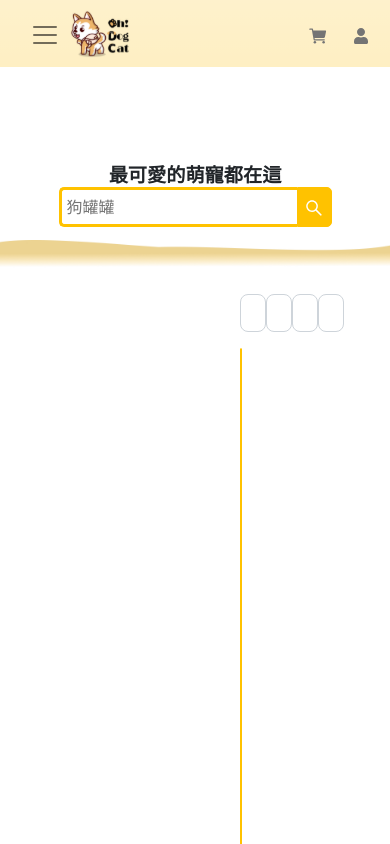
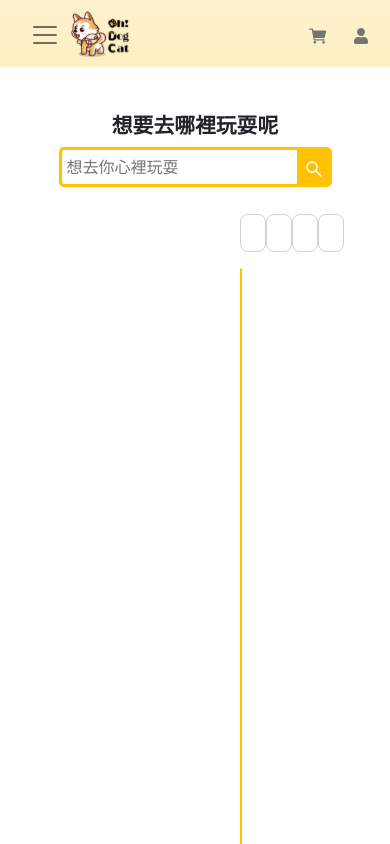
Before and after one commit to elhuai/urbaneleganceboutique, a React (Create React App) app: page /ec-productfilter in a window 390 px wide. Shown: the top 844 px of the page. Built offline with nearby package versions, Linux system fonts and the light colour scheme; grey boxes are pictures that could not be loaded.

Commit message:
searchBar匯入

```diff
--- a/package.json
+++ b/package.json
@@ -51,5 +51,10 @@
     "eslint-plugin-react": "^7.30.1",
     "eslint-plugin-react-hooks": "^4.6.0",
     "prettier": "^2.7.1"
+  },
+  "workbench.colorCustomizations": {
+    "activityBar.background": "#fe9d47fd",
+    "titleBar.activeBackground": "#b9b9b9fd",
+    "titleBar.activeForeground": "#ffffff"
   }
 }
--- a/src/components/EC/EC_homePage/EC_HomePageCard/_EC_HomePageCard.scss
+++ b/src/components/EC/EC_homePage/EC_HomePageCard/_EC_HomePageCard.scss
@@ -4,7 +4,7 @@ $button-color-remove: #EF7A70;
 
 // 左方標題
 .ec_card {
-  max-width: 1440px;
+  max-width: 1280px;
   width: 100%;
   margin: 1rem auto;
 
@@ -15,22 +15,22 @@ $button-color-remove: #EF7A70;
 
   &_main_img {
     border-radius: 8px;
-    width: 300px;
+    width: 280px;
     height: 350px;
     object-fit: cover;
   }
 
   &_recommend_list {
-    max-width: 1140px;
+    max-width: 1000px;
   }
 }
 
 // 右方列表
 .ec_card {
   &_card {
-    width: 260px;
+    width: 230px;
     height: 350px;
-    margin-left: 1.2rem;
+    margin-left: 1rem;
     border: 2px solid $main-color;
     border-radius: 8px;
     overflow: hidden;
--- a/src/components/EC/EC_homePage/EC_HomePageCategory/_EC_HomePageCategory.scss
+++ b/src/components/EC/EC_homePage/EC_HomePageCategory/_EC_HomePageCategory.scss
@@ -1,5 +1,5 @@
 .ec_category {
-  max-width: 1440px;
+  max-width: 1280px;
   width: 100%;
   margin: 1rem auto;
 
--- a/src/components/EC/EC_homePage/EC_HomePageSlider/_EC_homePages_slider.scss
+++ b/src/components/EC/EC_homePage/EC_HomePageSlider/_EC_homePages_slider.scss
@@ -11,8 +11,8 @@ $fmain_color: #ffc200; // 主色
 
 .ecHomePage_slider {
   .ecHomePage_img {
-    max-height: 500px;
-    max-width: 1440px;
+    // max-height: 500px;
+    max-width: 1280px;
     width: 100%;
     border-radius: 15px;
     overflow: hidden;
--- /dev/null
+++ b/src/components/SearchBar/SearchBar_search.js
@@ -0,0 +1,41 @@
+import './_SearchBar_search.scss';
+import main_search_left_dog from '../../images/main_search_left_dog.png';
+import main_search_right_dog from '../../images/main_search_right_dog.png';
+import { AiOutlineSearch } from 'react-icons/ai';
+
+function SearchBar(props) {
+  const { searchBar_title, searchBar_placeholder } = props;
+  return (
+    <>
+      <section className="searchBar_section_main_bg mb-4">
+        <div className="searchBar_main_search">
+          <h4 className="searchBar_searchTitle"> {searchBar_title}</h4>
+          <div className="searchBar_search">
+            <input
+              type="text"
+              className="searchBar_searchTerm"
+              placeholder={searchBar_placeholder}
+            />
+            <button type="submit" className="searchBar_searchButton">
+              <i className="searchBar_fa searchBar_fa-search">
+                <AiOutlineSearch />
+              </i>
+            </button>
+          </div>
+          <img
+            className="searchBar_main_search_left_dog"
+            src={main_search_left_dog}
+            alt="left_dog"
+          />
+          <img
+            className="searchBar_main_search_right_dog"
+            src={main_search_right_dog}
+            alt="right_dog"
+          />
+        </div>
+      </section>
+    </>
+  );
+}
+
+export default SearchBar;
--- a/src/components/SearchBar/SearchList_search.js
+++ /dev/null
@@ -1,42 +0,0 @@
-import './_SearchList_search.scss';
-import main_search_left_dog from '../../images/main_search_left_dog.png';
-import main_search_right_dog from '../../images/main_search_right_dog.png';
-import { AiOutlineSearch } from 'react-icons/ai';
-
-const SearchBar = () => {
-  return (
-    <>
-      <section className="comList_section_main_bg mb-4">
-        {/* <img className="comList_main_bg" src={main_search_bg} alt="main_bg" /> */}
-        <div className="comList_main_search">
-          {/* <div className='comList_main_search_text'>最可愛的萌寵都在這</div> */}
-          <h5 className="searchList_searchTitle"> 最可愛的萌寵都在這</h5>
-          <div className="searchList_search">
-            <input
-              type="text"
-              className="searchList_searchTerm"
-              placeholder="狗罐罐"
-            />
-            <button type="submit" className="searchList_searchButton">
-              <i className="searchList_fa searchList_fa-search">
-                <AiOutlineSearch />
-              </i>
-            </button>
-          </div>
-          <img
-            className="comList_main_search_left_dog"
-            src={main_search_left_dog}
-            alt="left_dog"
-          />
-          <img
-            className="comList_main_search_right_dog"
-            src={main_search_right_dog}
-            alt="right_dog"
-          />
-        </div>
-      </section>
-    </>
-  );
-};
-
-export default SearchBar;
--- a/src/components/SearchBar/_SearchList_search.scss
+++ b/src/components/SearchBar/_SearchBar_search.scss
@@ -10,36 +10,35 @@ body{
 }
 ///
 // ===== comList_main_search ===== //
-.comList_section_main_bg{
+.searchBar_section_main_bg{
   padding-top: 40px;
 }
 
-.comList_main_bg{
+.searchBar_main_bg{
   max-width: 40%;
 
   // padding-top: 120px;
 }
 
-.comList_main_search{
+.searchBar_main_search{
   height: 150px;
   position: relative;
   display: flex;
   flex-direction: column;
   justify-content: center;
   align-items: center;
-  // background: url(../../../images/main_search_bg.jpg) bottom/100%  no-repeat;
 
 }
 
 
-.comList_main_search_left_dog{
+.searchBar_main_search_left_dog{
   width: 80px;
   position: absolute;
   top: 22px;
   left: calc(100% - 64%)
 }
 
-.comList_main_search_right_dog{
+.searchBar_main_search_right_dog{
   position: absolute;
   width: 80px;
   top: 27px;
@@ -47,17 +46,17 @@ body{
 }
 
 
-.searchList_searchTitle{
+.searchBar_searchTitle{
   margin: 0 30%;
-  font-size: 1.2rem ;
+  font-size: 1.3rem ;
   font-weight: 700;
 }
-.searchList_search {
+.searchBar_search {
   width: 50%;
   display: flex;
 }
 
-.searchList_searchTerm {
+.searchBar_searchTerm {
   width: 100%;
   border: 3px solid #ffc200;
   border-right: none;
@@ -68,24 +67,23 @@ body{
   color: #D5EEEE;
 }
 
-.searchList_searchTerm:focus{
-  color: #ffc200;
+.searchBar_searchTerm:focus{
+  color:black;
 }
 
-.searchList_searchButton {
+.searchBar_searchButton {
   width: 40px;
-  height: 36px;
   border: 1px solid #ffc200;
+  height: 40px;
   background: #ffc200;
   text-align: center;
-  height: 40px;
   color: #fff;
   border-radius: 0 5px 5px 0;
   cursor: pointer;
   font-size: 20px;
 }
 
-.searchList_wrap{
+.searchBar_wrap{
   margin: 3% 35%;
 
   left: 50%;
@@ -95,21 +93,23 @@ body{
 
 // ========== RWD ======== //
 @media (max-width: 768px) {
-  .searchList_search {
-    width:70%
+  .searchBar_search {
+    width:70%;
+    margin: 10px auto;
   }
-  .searchList_searchTitle{
+  .searchBar_main_search{
+    height: 70px;
+  }
+  .searchBar_searchTitle{
     margin: 0;
   }
 
-  .comList_main_search_left_dog{
+  .searchBar_main_search_left_dog{
     display: none;
   }
 
-  .comList_main_search_right_dog{
+  .searchBar_main_search_right_dog{
     display: none;
   }
 
-
-
 }
--- a/src/pages/Ecommerce/EC_Living_Homepage/EC_Living_Homepage.js
+++ b/src/pages/Ecommerce/EC_Living_Homepage/EC_Living_Homepage.js
@@ -1,5 +1,5 @@
 import React from 'react';
-import SearchBar from '../../../components/SearchBar/SearchList_search';
+import SearchBar from '../../../components/SearchBar/SearchBar_search';
 import EcHomePageSlider from '../../../components/EC/EC_homePage/EC_HomePageSlider';
 import EcHomePageCategory from '../../../components/EC/EC_homePage/EC_HomePageCategory';
 import EcHomePageCard from '../../../components/EC/EC_homePage/EC_HomePageCard';
@@ -8,7 +8,10 @@ function EcLivingHomepage() {
   return (
     <>
       <div className="EcLivingHomepage_main">
-        <SearchBar />
+        <SearchBar
+          searchBar_title="想要什麼商品呢"
+          searchBar_placeholder="好吃的狗罐罐"
+        />
         <EcHomePageSlider />
         <EcHomePageCategory />
         <EcHomePageCard />
--- a/src/pages/Ecommerce/EC_productFilter/EC_productFilter.js
+++ b/src/pages/Ecommerce/EC_productFilter/EC_productFilter.js
@@ -1,11 +1,14 @@
 import React from 'react';
-import SearchBar from '../../../components/SearchBar/SearchList_search';
+import SearchBar from '../../../components/SearchBar/SearchBar_search';
 import SearchListSearchFilter from '../../../components/EC/EC_ProductFilter/Product_search_filter';
 
 function SearchList() {
   return (
     <>
-      <SearchBar />
+      <SearchBar
+        searchBar_title="想要去哪裡玩耍呢"
+        searchBar_placeholder="想去你心裡玩耍"
+      />
       <SearchListSearchFilter />
     </>
   );
```
